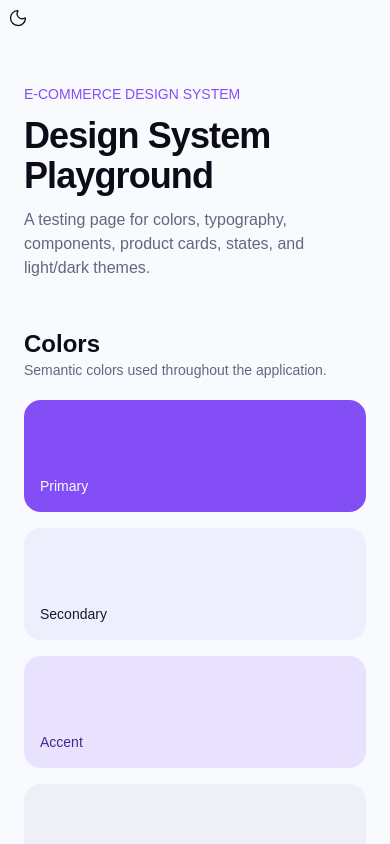
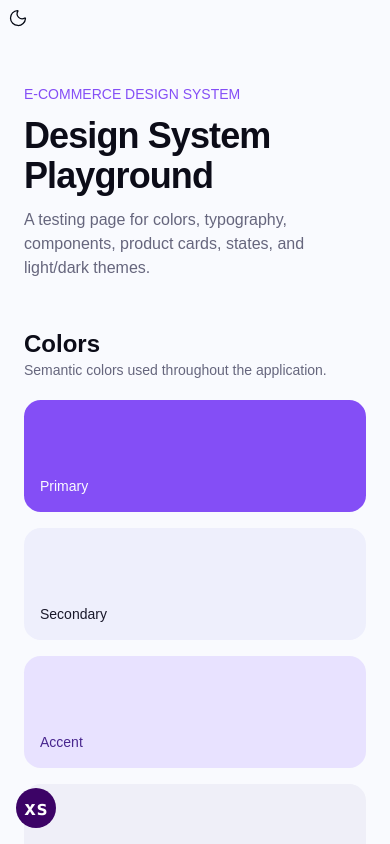
Before and after one commit to ma3llim/ecommerce-frontend, a React (Vite) app: page / in a window 390 px wide. Shown: the top 844 px of the page. Built offline with nearby package versions, Linux system fonts and the light colour scheme.

Commit message:
feat: add ResponsiveViewer component for responsive design display

```diff
--- /dev/null
+++ b/src/components/ResponsiveViewer.tsx
@@ -0,0 +1,14 @@
+const ResponsiveViewer = () => {
+    return (
+        <div className="fixed bottom-4 left-4 z-50 flex size-5 items-center justify-center rounded-full bg-purple-950 p-5 font-bold font-mono text-xl text-white">
+            <div className="block sm:hidden">xs</div>
+            <div className="hidden sm:block md:hidden">sm</div>
+            <div className="hidden sm:hidden md:block lg:hidden">md</div>
+            <div className="hidden lg:block xl:hidden">lg</div>
+            <div className="hidden xl:block 2xl:hidden">xl</div>
+            <div className="hidden 2xl:block">2xl</div>
+        </div>
+    );
+};
+
+export default ResponsiveViewer;
--- a/src/main.tsx
+++ b/src/main.tsx
@@ -4,12 +4,14 @@ import "./index.css";
 import App from "./App.tsx";
 import QueryProvider from "./query/QueryProvider.tsx";
 import ThemeProvider from "./providers/ThemeProvider.tsx";
+import ResponsiveViewer from "./components/ResponsiveViewer.tsx";
 
 createRoot(document.getElementById("root")!).render(
     <StrictMode>
         <ThemeProvider>
             <QueryProvider>
                 <App />
+                <ResponsiveViewer />
             </QueryProvider>
         </ThemeProvider>
     </StrictMode>
```
